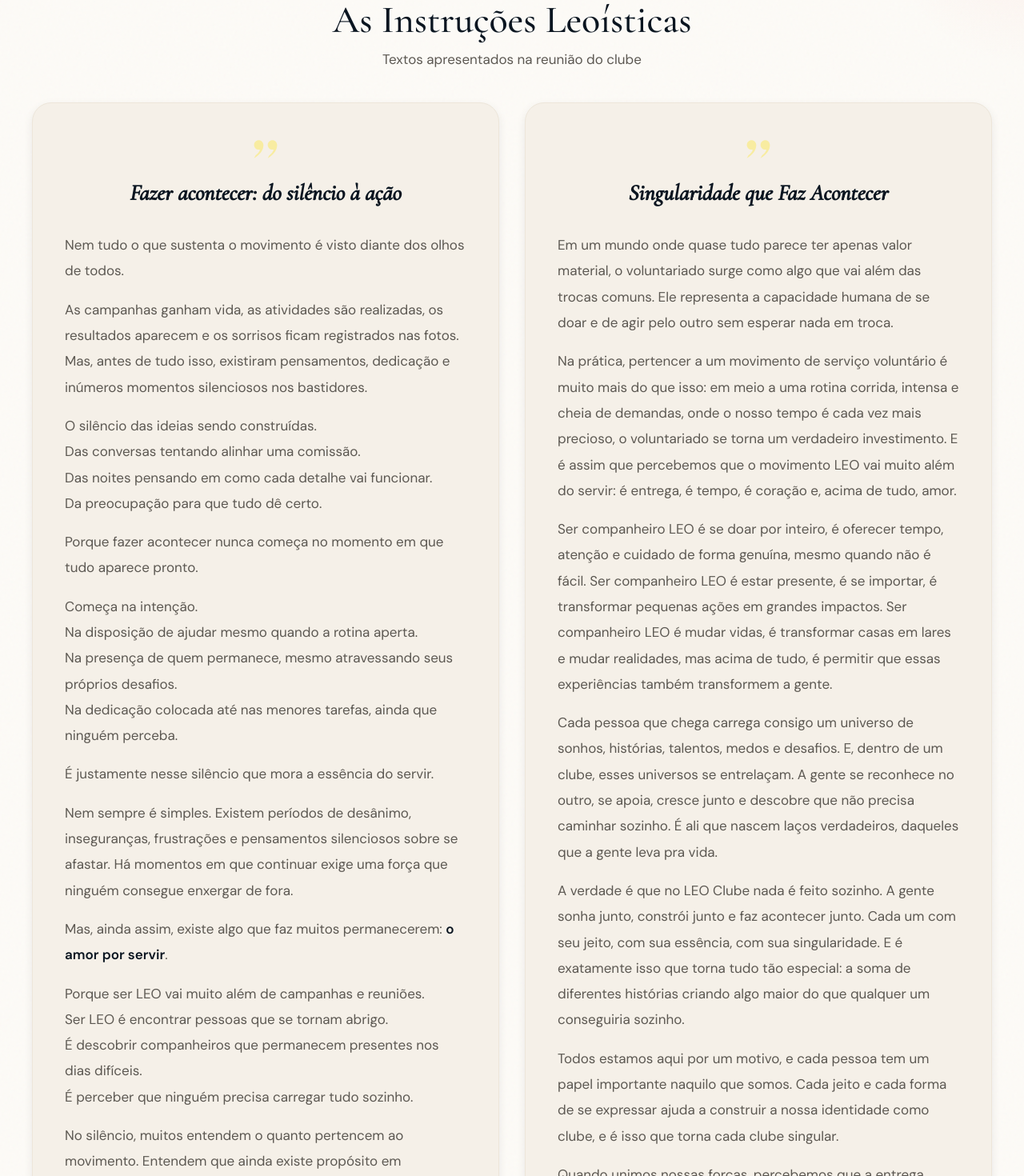
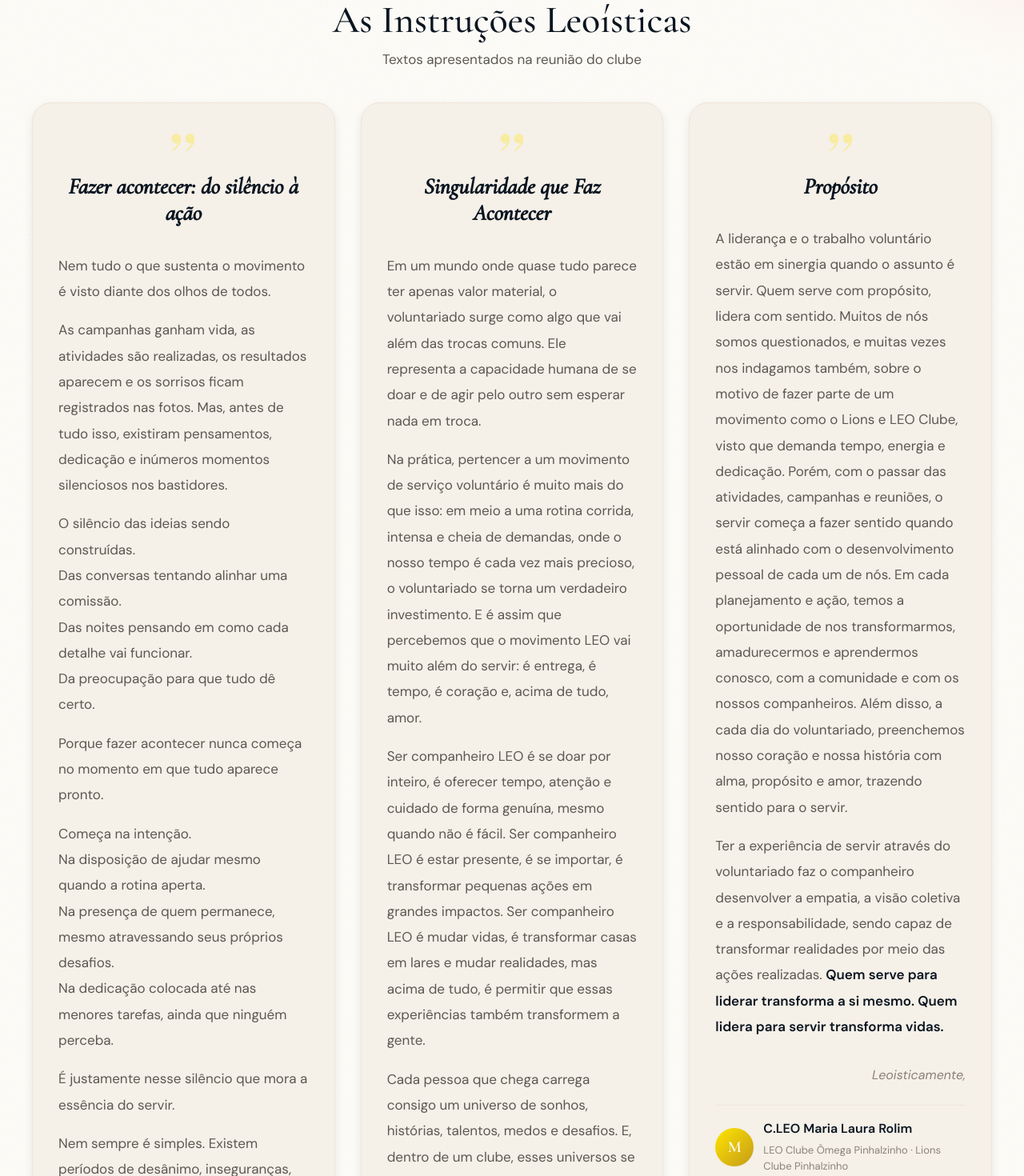
Before and after one commit to alessonsouza/report-lionistic-instruction-4, a React (Vite) app: page / in a window 1280 px wide. Shown: the part 9600-11070 px from the top of the page at 80% size. Built offline with nearby package versions, Linux system fonts and the light colour scheme.

Commit message:
feat(bbb): add third instruction (Propósito, Maria Laura Rolim)
Three instructions now sit side by side (Mariana, Letícia, Maria Laura). Trim
card padding so the 3-up grid breathes; auto-fit wraps to 2/1 columns on
smaller screens.

```diff
--- a/src/components/proposals/bbb/Instruction.module.css
+++ b/src/components/proposals/bbb/Instruction.module.css
@@ -59,9 +59,8 @@
   background: var(--cream);
   border: 1px solid var(--cream-dark);
   border-radius: var(--radius-xl);
-  padding: var(--space-3xl);
+  padding: var(--space-2xl);
   box-shadow: var(--shadow-md);
-  height: 100%;
 }
 
 .themeHeader {
--- a/src/data/content.ts
+++ b/src/data/content.ts
@@ -297,6 +297,14 @@
             ],
             author: { name: 'C.LEO Letícia Simon', club: 'LEO Clube Ômega Pinhalzinho' },
           },
+          {
+            theme: 'Propósito',
+            paragraphs: [
+              'A liderança e o trabalho voluntário estão em sinergia quando o assunto é servir. Quem serve com propósito, lidera com sentido. Muitos de nós somos questionados, e muitas vezes nos indagamos também, sobre o motivo de fazer parte de um movimento como o Lions e LEO Clube, visto que demanda tempo, energia e dedicação. Porém, com o passar das atividades, campanhas e reuniões, o servir começa a fazer sentido quando está alinhado com o desenvolvimento pessoal de cada um de nós. Em cada planejamento e ação, temos a oportunidade de nos transformarmos, amadurecermos e aprendermos conosco, com a comunidade e com os nossos companheiros. Além disso, a cada dia do voluntariado, preenchemos nosso coração e nossa história com alma, propósito e amor, trazendo sentido para o servir.',
+              'Ter a experiência de servir através do voluntariado faz o companheiro desenvolver a empatia, a visão coletiva e a responsabilidade, sendo capaz de transformar realidades por meio das ações realizadas. <strong>Quem serve para liderar transforma a si mesmo. Quem lidera para servir transforma vidas.</strong>',
+            ],
+            author: { name: 'C.LEO Maria Laura Rolim', club: 'LEO Clube Ômega Pinhalzinho · Lions Clube Pinhalzinho' },
+          },
         ],
       },
       acknowledgments: {
```
